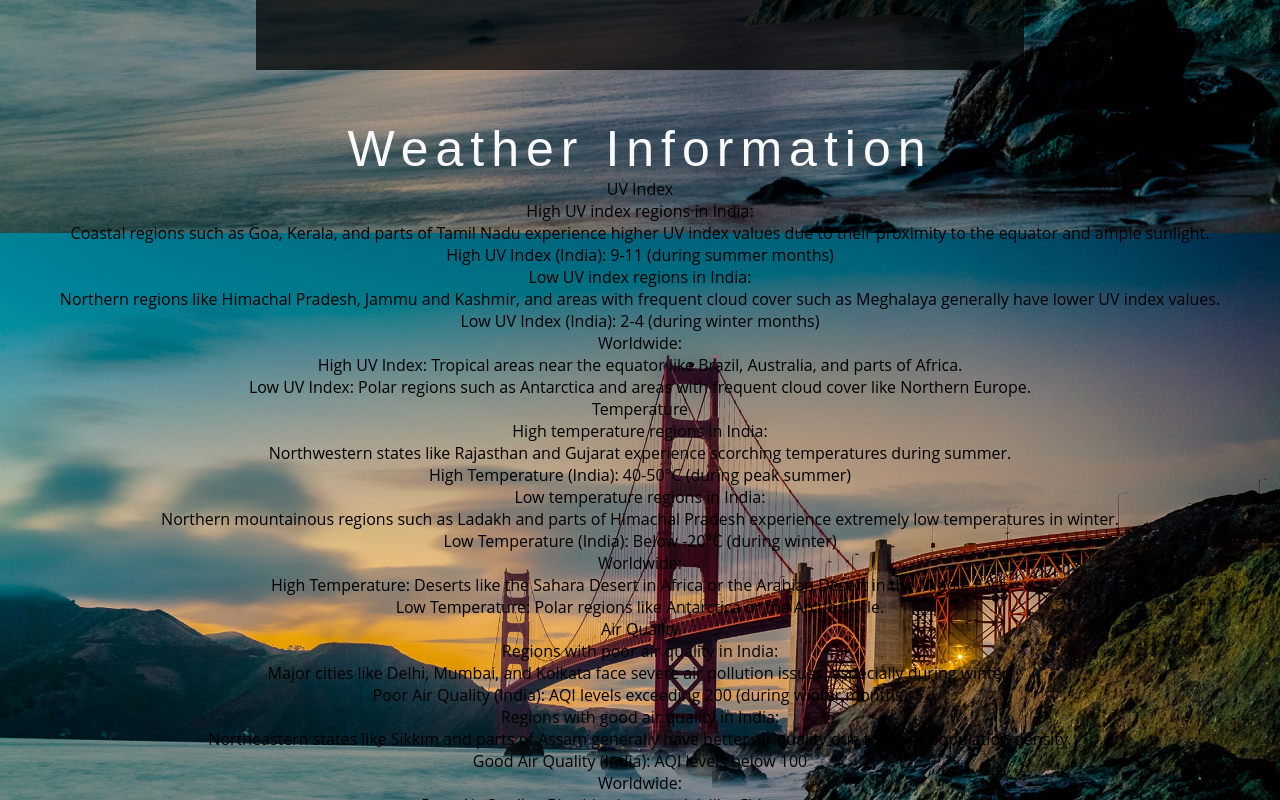
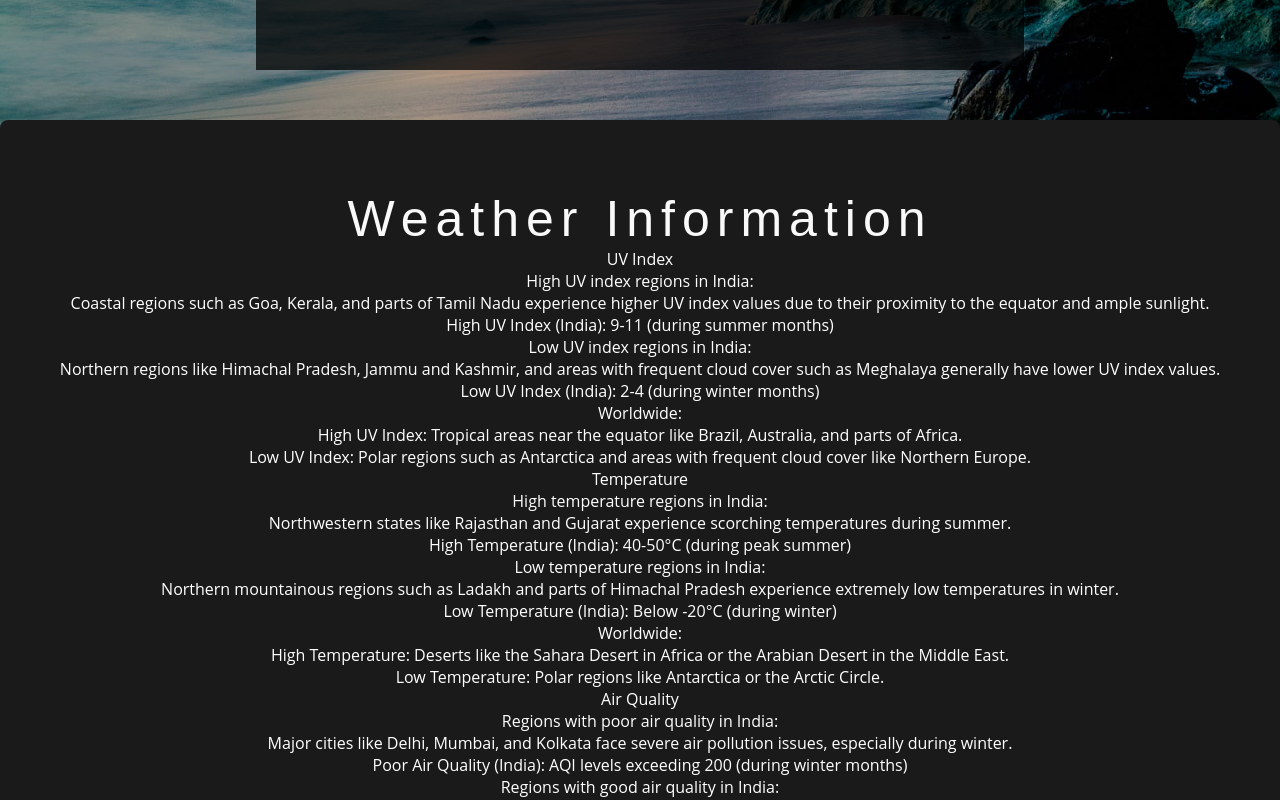
Before and after one commit to dixitk941/climatecheck360, a React (Create React App) app: page / in a window 1280 px wide. Shown: the part 620-1420 px from the top of the page. Built offline with nearby package versions, Linux system fonts and the light colour scheme; no server answers.

Commit message:
Update App.css

```diff
--- a/src/App.css
+++ b/src/App.css
@@ -6,6 +6,13 @@
 --*/
 
 /*-- Reset Code --*/
+.darkBackground {
+  background-color: #1a1a1a; /* Dark gray background color */
+  color: #ffffff; /* White text color */
+  padding: 20px; /* Padding to give some space around the content */
+  border-radius: 8px; /* Rounded corners for aesthetic */
+  margin-bottom: 20px; /* Margin at the bottom to separate from other sections */
+}
 
 html,
 body,
```
